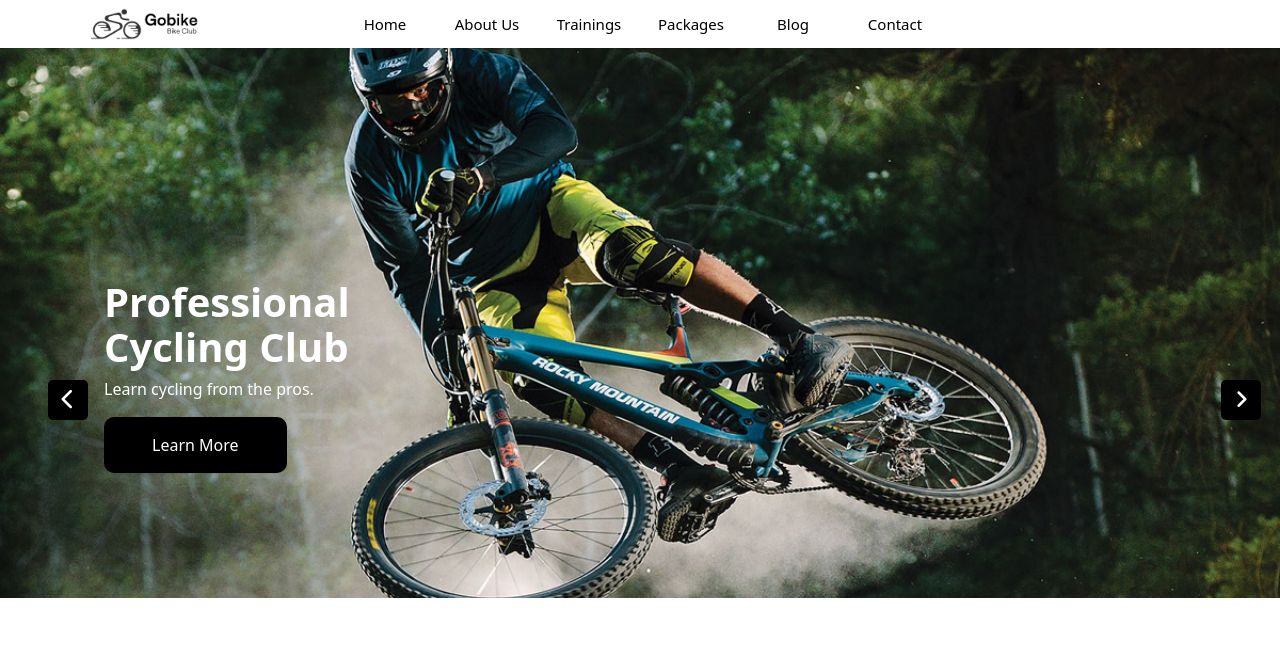
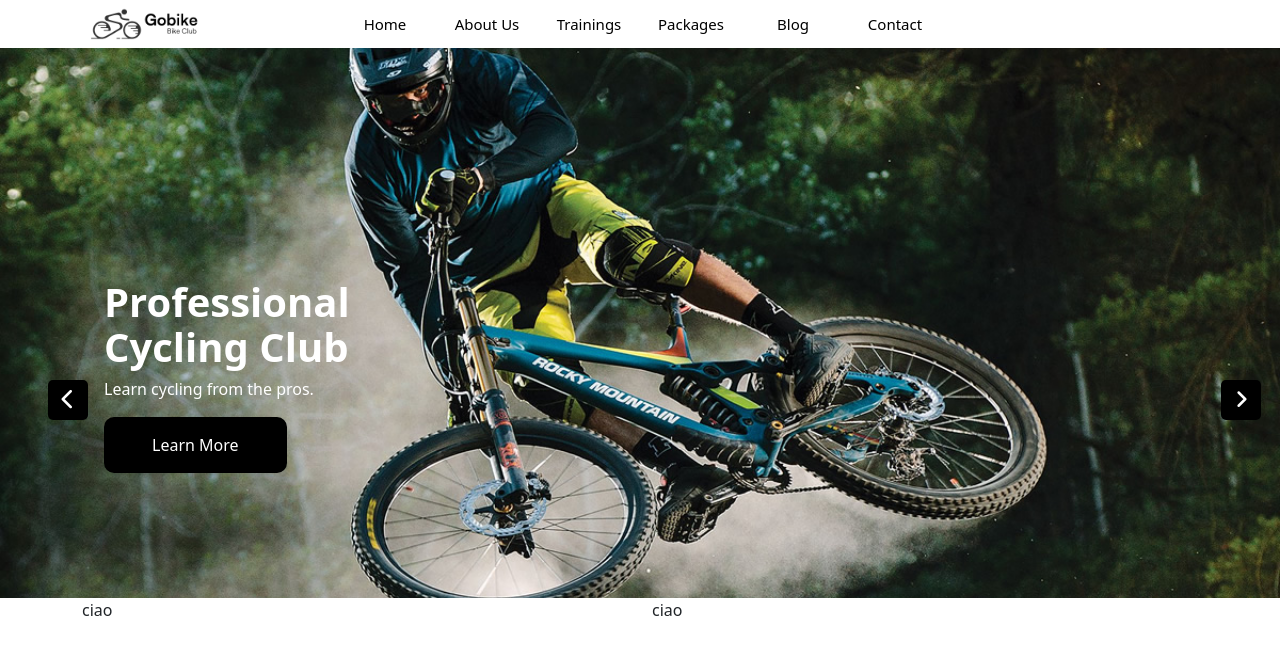
Before and after one commit to MatteoDiMartino/proj-html-vuejs, a Vue app: page / in a window 1280 px wide. Shown: the top 654 px of the page. Built offline with nearby package versions, Linux system fonts and the light colour scheme.

Commit message:
feat: add base element

```diff
--- a/src/components/PageSec1.vue
+++ b/src/components/PageSec1.vue
@@ -8,16 +8,15 @@ export default {
 
 <template>
 
-<!-- <h1>ciao</h1> -->
 
-<!-- <section>
+<section>
     <div class="container">
         <div class="row">
             <div class="col-6">ciao</div>
             <div class="col-6">ciao</div>
         </div>
     </div>
-</section> -->
+</section>
 
 
 </template>
```
